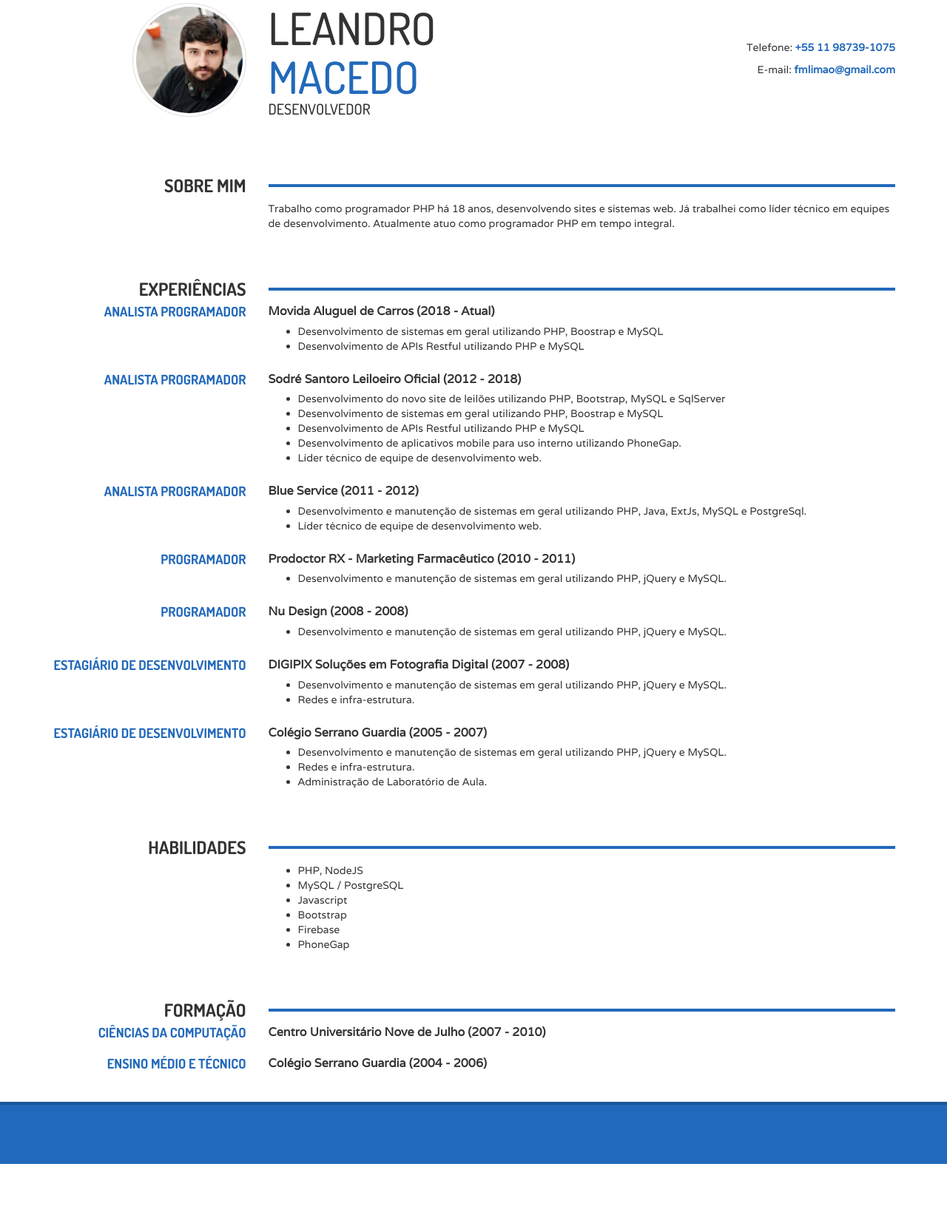
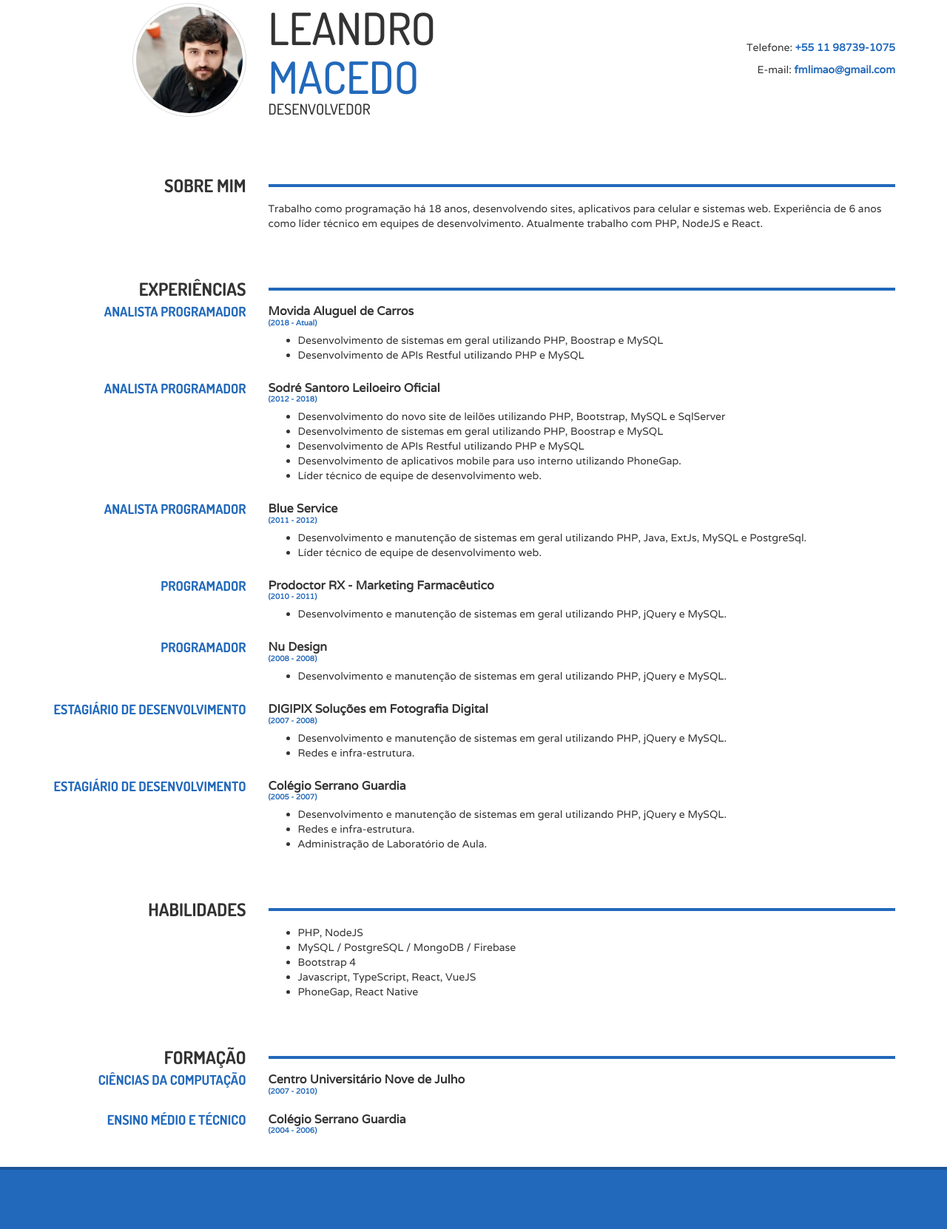
Before and after one commit to fmlimao/curriculo, a PHP site: page / in a window 1280 px wide. Shown: the part 120-1782 px from the top of the page at 74% size. Before the commit the page ends 1694 px from the top, so only its background shows below. Run offline with PHP 8.4, Linux system fonts and the light colour scheme.

Commit message:
Atualizando textos

```diff
--- a/assets/css/style.css
+++ b/assets/css/style.css
@@ -159,3 +159,10 @@ h6 {
   font-size: 16px;
   font-weight: bold;
 }
+.cv-section .cv-section-body .cv-article .article-subtitle small {
+  display: block;
+  margin-top: 2px;
+  font-weight: bold;
+  font-size: 10px;
+  color: #2269bb;
+}
--- a/assets/css/style.less
+++ b/assets/css/style.less
@@ -212,6 +212,14 @@ h6 {
                 margin-bottom: 8px;
                 font-size: 16px;
                 font-weight: bold;
+
+                small {
+                    display: block;
+                    margin-top: 2px;
+                    font-weight: bold;
+                    font-size: 10px;
+                    color: @color-a;
+                }
             }
 
             .article-body {}
--- a/index.html
+++ b/index.html
@@ -93,9 +93,9 @@
 
                             <div class="col-xs-12 col-sm-9">
                                 <div class="article-body" itemprop="knowsAbout">
-                                    <p>Trabalho como programador PHP há 18 anos, desenvolvendo sites e sistemas web. Já
-                                        trabalhei como líder técnico em equipes de desenvolvimento. Atualmente atuo como
-                                        programador PHP em tempo integral.</p>
+                                    <p>Trabalho como programação há 18 anos, desenvolvendo sites, aplicativos para
+                                        celular e sistemas web. Experiência de 6 anos como líder técnico em equipes de
+                                        desenvolvimento. Atualmente trabalho com PHP, NodeJS e React.</p>
                                 </div>
                             </div>
 
@@ -127,7 +127,6 @@
                 </div>
 
                 <div class="cv-section-body">
-
                     <article class="cv-article">
                         <div class="row">
 
@@ -136,7 +135,10 @@
                             </div>
 
                             <div class="col-xs-12 col-sm-9">
-                                <h3 class="article-subtitle">Movida Aluguel de Carros (2018 - Atual)</h3>
+                                <h3 class="article-subtitle">
+                                    Movida Aluguel de Carros
+                                    <small>(2018 - Atual)</small>
+                                </h3>
 
                                 <div class="article-body">
                                     <ul>
@@ -157,7 +159,10 @@
                             </div>
 
                             <div class="col-xs-12 col-sm-9">
-                                <h3 class="article-subtitle">Sodré Santoro Leiloeiro Oficial (2012 - 2018)</h3>
+                                <h3 class="article-subtitle">
+                                    Sodré Santoro Leiloeiro Oficial
+                                    <small>(2012 - 2018)</small>
+                                </h3>
 
                                 <div class="article-body">
                                     <ul>
@@ -183,7 +188,10 @@
                             </div>
 
                             <div class="col-xs-12 col-sm-9">
-                                <h3 class="article-subtitle">Blue Service (2011 - 2012)</h3>
+                                <h3 class="article-subtitle">
+                                    Blue Service
+                                    <small>(2011 - 2012)</small>
+                                </h3>
 
                                 <div class="article-body">
                                     <ul>
@@ -205,7 +213,10 @@
                             </div>
 
                             <div class="col-xs-12 col-sm-9">
-                                <h3 class="article-subtitle">Prodoctor RX - Marketing Farmacêutico (2010 - 2011)</h3>
+                                <h3 class="article-subtitle">
+                                    Prodoctor RX - Marketing Farmacêutico
+                                    <small>(2010 - 2011)</small>
+                                </h3>
 
                                 <div class="article-body">
                                     <ul>
@@ -226,7 +237,10 @@
                             </div>
 
                             <div class="col-xs-12 col-sm-9">
-                                <h3 class="article-subtitle">Nu Design (2008 - 2008)</h3>
+                                <h3 class="article-subtitle">
+                                    Nu Design
+                                    <small>(2008 - 2008)</small>
+                                </h3>
 
                                 <div class="article-body">
                                     <ul>
@@ -247,7 +261,10 @@
                             </div>
 
                             <div class="col-xs-12 col-sm-9">
-                                <h3 class="article-subtitle">DIGIPIX Soluções em Fotografia Digital (2007 - 2008)</h3>
+                                <h3 class="article-subtitle">
+                                    DIGIPIX Soluções em Fotografia Digital
+                                    <small>(2007 - 2008)</small>
+                                </h3>
 
                                 <div class="article-body">
                                     <ul>
@@ -269,7 +286,10 @@
                             </div>
 
                             <div class="col-xs-12 col-sm-9">
-                                <h3 class="article-subtitle">Colégio Serrano Guardia (2005 - 2007)</h3>
+                                <h3 class="article-subtitle">
+                                    Colégio Serrano Guardia
+                                    <small>(2005 - 2007)</small>
+                                </h3>
 
                                 <div class="article-body">
                                     <ul>
@@ -320,11 +340,10 @@
                                 <div class="article-body">
                                     <ul>
                                         <li>PHP, NodeJS</li>
-                                        <li>MySQL / PostgreSQL</li>
-                                        <li>Javascript</li>
-                                        <li>Bootstrap</li>
-                                        <li>Firebase</li>
-                                        <li>PhoneGap</li>
+                                        <li>MySQL / PostgreSQL / MongoDB / Firebase</li>
+                                        <li>Bootstrap 4</li>
+                                        <li>Javascript, TypeScript, React, VueJS</li>
+                                        <li>PhoneGap, React Native</li>
                                     </ul>
                                 </div>
                             </div>
@@ -366,7 +385,10 @@
                             </div>
 
                             <div class="col-xs-12 col-sm-9">
-                                <h3 class="article-subtitle">Centro Universitário Nove de Julho (2007 - 2010)</h3>
+                                <h3 class="article-subtitle">
+                                    Centro Universitário Nove de Julho
+                                    <small>(2007 - 2010)</small>
+                                </h3>
                             </div>
 
                         </div>
@@ -380,7 +402,10 @@
                             </div>
 
                             <div class="col-xs-12 col-sm-9">
-                                <h3 class="article-subtitle">Colégio Serrano Guardia (2004 - 2006)</h3>
+                                <h3 class="article-subtitle">
+                                    Colégio Serrano Guardia
+                                    <small>(2004 - 2006)</small>
+                                </h3>
                             </div>
 
                         </div>
```
